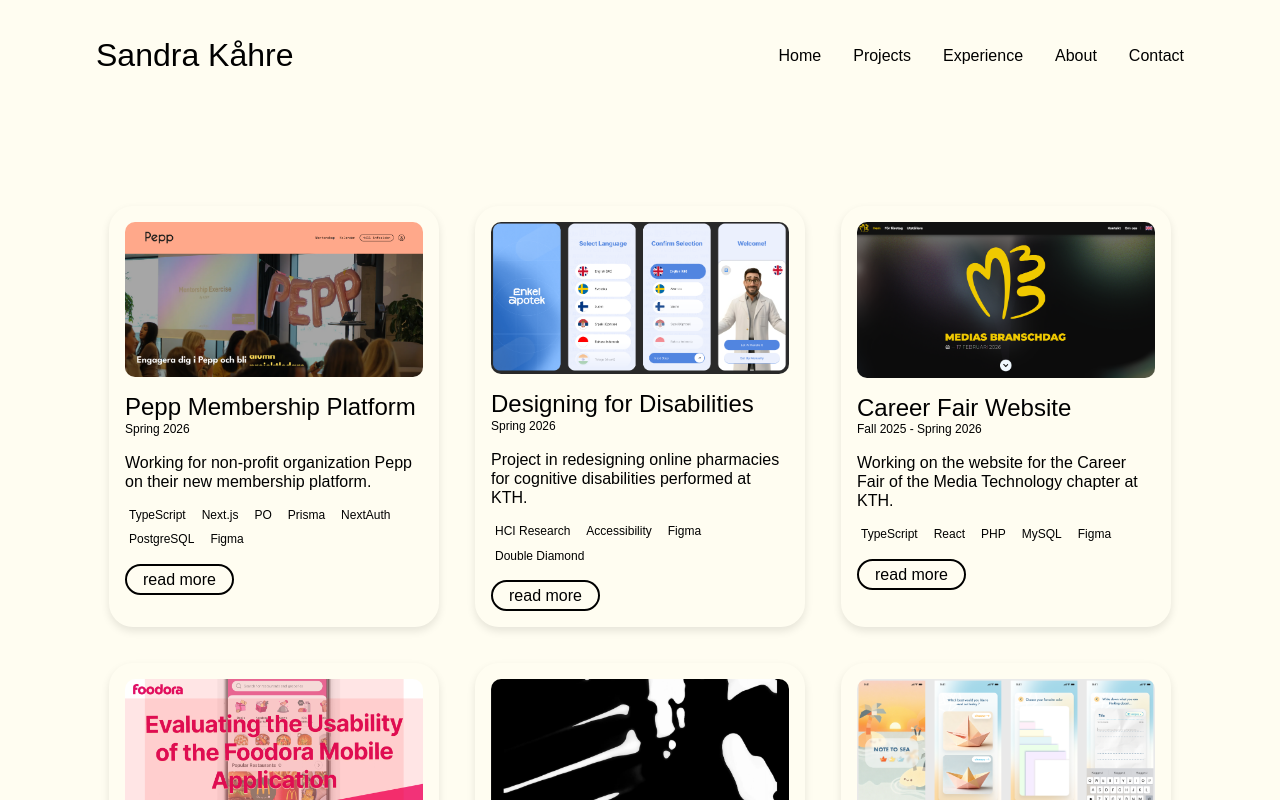
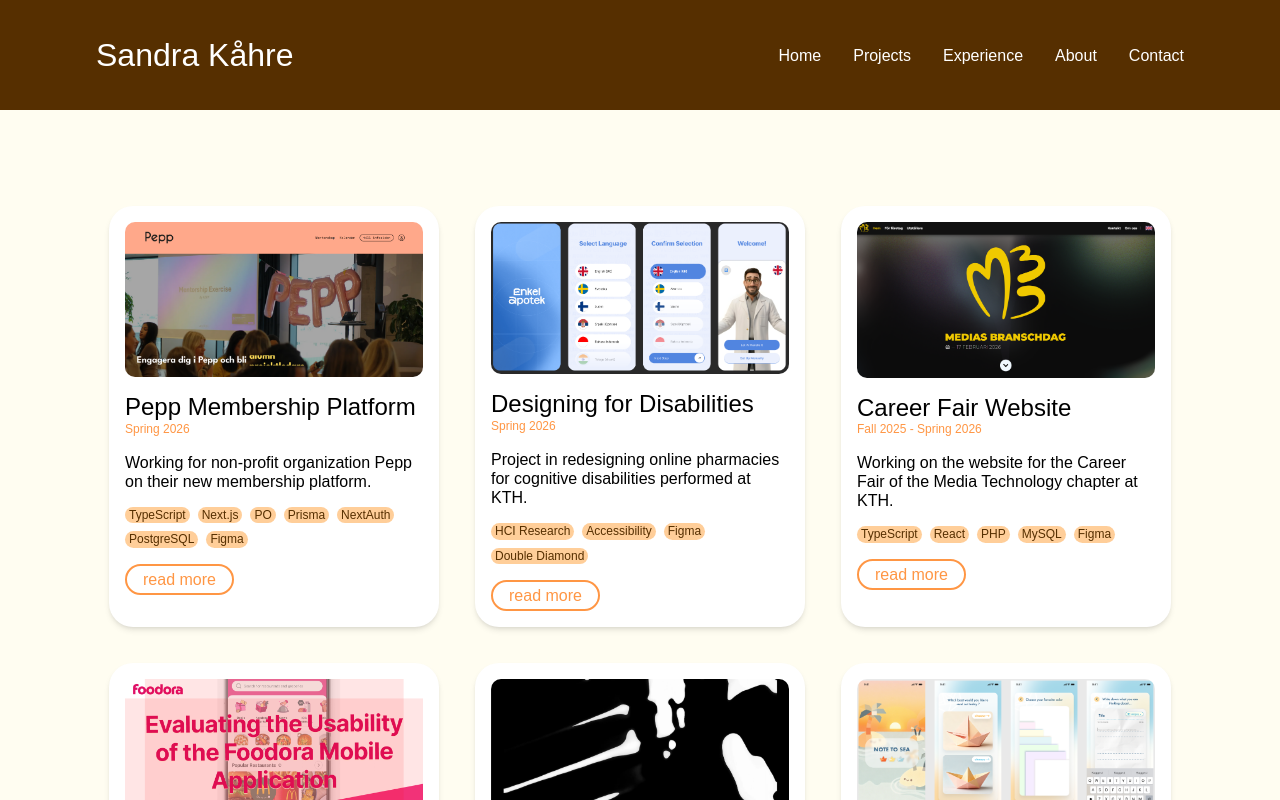
Before and after one commit to skahre/skahre.github.io, a React (Vite) app: page /projects in a window 1280 px wide. Shown: the top 800 px of the page. Built offline with nearby package versions, Linux system fonts and the light colour scheme; a web font is replaced by a local one.

Commit message:
Update project page to use Tailwind

```diff
--- a/src/pages/home.tsx
+++ b/src/pages/home.tsx
@@ -1,5 +1,4 @@
 import HeroSection from "./home-page/hero";
-import "../style.css";
 
 export default function HomePage() {
   return (
--- a/src/pages/projects-page/projectCard.css
+++ /dev/null
@@ -1,48 +0,0 @@
-.project-card {
-  width: 330px;
-  background-color: var(--color-white);
-  border-radius: 24px;
-  padding: 16px;
-  display: flex;
-  flex-direction: column;
-  gap: 16px;
-  box-shadow: 0px 4px 8px rgba(0, 0, 0, 0.1);
-}
-
-.project-card img {
-  width: 100%;
-  height: auto;
-  object-fit: contain;
-  align-self: flex-start;
-  border-radius: 10px;
-}
-
-.project-info {
-  display: flex;
-  flex-direction: column;
-  gap: 16px;
-}
-
-.project-date {
-  margin-top: -16px;
-  font-size: 12px;
-  color: var(--color-orange);
-}
-
-.tag {
-  padding: 1px 4px;
-  border-radius: 20px;
-  background-color: var(--color-apricot);
-  color: var(--color-espresso);
-}
-
-.tag p {
-  font-size: 12px;
-}
-
-.tag-band {
-  display: flex;
-  flex-direction: row;
-  flex-wrap: wrap;
-  gap: 8px;
-}
--- a/src/pages/projects-page/projectCard.tsx
+++ b/src/pages/projects-page/projectCard.tsx
@@ -1,11 +1,10 @@
-import "./projectCard.css";
 import Button from "../../components/UI-elements/button";
 import type { Project } from "../../data/projects";
 
 export function Tag({ label }: { label: string }) {
   return (
-    <div className="tag">
-      <p>{label}</p>
+    <div className="px-[4px] py-[1px] rounded-[20px] bg-apricot text-espresso">
+      <p className="text-[10px] md:text-[12px] 3xl:text-[24px]">{label}</p>
     </div>
   );
 }
@@ -18,13 +17,18 @@
   tags,
 }: Project) {
   return (
-    <div className="project-card">
-      <img src={image} />
-      <div className="project-info">
+    <div className="flex flex-col gap-[16px] w-[330px] rounded-[24px] p-[16px] bg-white shadow-md">
+      <img
+        src={image}
+        className="w-full h-auto object-contain rounded-[10px]"
+      />
+      <div className="flex flex-col gap-[16px]">
         <h3>{title}</h3>
-        <p className="project-date">{date}</p>
+        <p className="-mt-[16px] text-[10px] md:text-[12px] 3xl:text-[24px] text-orange">
+          {date}
+        </p>
         <p>{description}</p>
-        <div className="tag-band">
+        <div className="flex flex-row flex-wrap gap-[8px]">
           {tags.map((tag) => (
             <Tag key={tag} label={tag} />
           ))}
--- a/src/pages/projects.css
+++ /dev/null
@@ -1,12 +0,0 @@
-.projects-page {
-  display: flex;
-  justify-content: center;
-  padding: 96px;
-}
-
-.project-cards {
-  display: flex;
-  flex-wrap: wrap;
-  justify-content: center;
-  gap: 36px;
-}
--- a/src/pages/projects.tsx
+++ b/src/pages/projects.tsx
@@ -1,13 +1,11 @@
-import "../style.css";
-import "./projects.css";
 import ProjectCard from "./projects-page/projectCard";
 
 import { projects } from "../data/projects";
 
 export default function ProjectsPage() {
   return (
-    <div className="projects-page">
-      <div className="project-cards">
+    <div className="flex justify-center p-[96px]">
+      <div className="flex flex-wrap justify-center gap-[36px]">
         {projects.map((project, index) => (
           <ProjectCard
             key={index}
--- a/src/style.css
+++ b/src/style.css
@@ -12,7 +12,7 @@
   --color-orange: #ff9644;
   --color-espresso: #562f00;
 
-  --breakpoint-3xl: 1920px;
+  --breakpoint-3xl: 120rem;
 }
 
 body,
```
